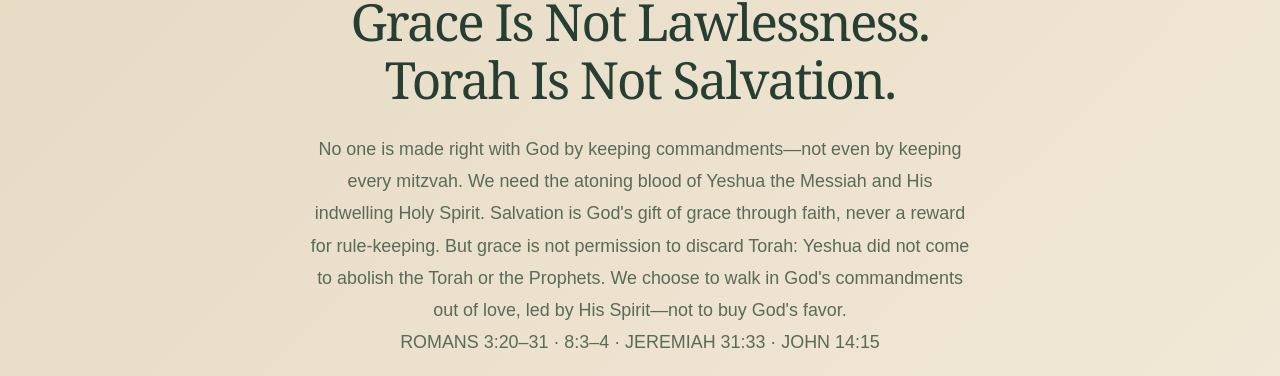
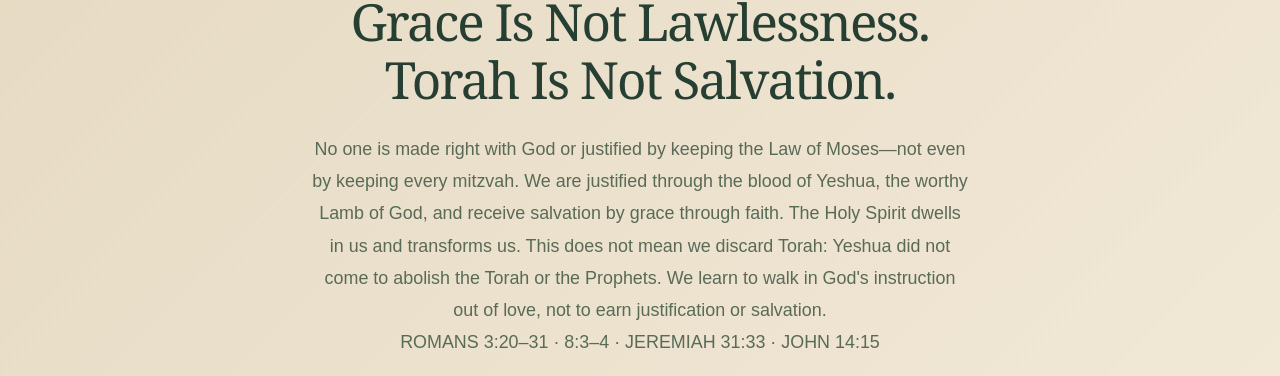
Before and after one commit to desukara/yeshua-roots, a Next.js app: page / in a window 1280 px wide. Shown: the part 2772-3148 px from the top of the page. Built offline with nearby package versions, Linux system fonts and the light colour scheme.

Commit message:
Align Torah, justification, and dietary copy

```diff
--- a/app/page.tsx
+++ b/app/page.tsx
@@ -4,7 +4,7 @@ export default function Home(){const {locale}=useLanguage();const c=t(locale);re
 <section className="romans-identity" aria-labelledby="romans-identity-heading"><div className="romans-identity-inner"><span className="kicker">{locale==="he"?"אל הרומים ב׳:28–29":"ROMANS 2:28–29 · KING JAMES VERSION"}</span><h2 id="romans-identity-heading">{locale==="he"?"מילת הלב":"A Jew Inwardly"}</h2><blockquote>{locale==="he"?"כי לא היהודי הגלוי לעין הוא יהודי, ולא המילה הגלויה בבשר היא מילה; אלא היהודי שבפנים הוא יהודי, ומילתו היא מילת הלב, ברוח ולא באות, ותהילתו אינה מבני אדם אלא מאלוהים.":"For he is not a Jew, which is one outwardly; neither is that circumcision, which is outward in the flesh: But he is a Jew, which is one inwardly; and circumcision is that of the heart, in the spirit, and not in the letter; whose praise is not of men, but of God."}</blockquote><p className="romans-identity-ref">{locale==="he"?"אל הרומים ב׳:28–29 · תרגום לעברית":"ROMANS 2:28–29 · KJV"}</p></div></section>
 <section className="home-intro home-restoration" aria-labelledby="restoration-heading"><span className="kicker">{locale==="he"?"אמונתנו · משפחה אחת במשיח":"OUR CORE MESSAGE · ONE FAMILY IN MESSIAH"}</span><h2 id="restoration-heading">{locale==="he"?"משיבים את דרכו של ישוע":"Restoring the Way of Yeshua"}</h2><p>{locale==="he"?"בשורשי ישוע אנו מלמדים שכל המאמינים שיש בהם רוח המשיח הם חלק מהעם היהודי במשיח. יהודי אמיתי הוא יהודי בפנימיותו, שלבו נימול ברוח, והולך יום יום בהדרכת ישוע. ישוע לא קרא לתלמידיו לעזוב את התורה או את אמונת ישראל. אנו מבקשים לשוב לשורשי התנועה המשיחית היהודית שהחלה עם ישוע ותלמידיו.":"At Yeshua Roots, we teach that all believers indwelt by the Holy Spirit of Yeshua are Jewish people in Messiah. A true Jew is one inwardly, circumcised in heart by the Spirit, living day by day under Yeshua’s leading. The movement of Yeshua began within Judaism. He never called His followers to abandon Torah or Israel’s faith. We are restoring the Jewish identity and way of life of the original Yeshua movement."}</p><p className="restoration-references">{locale==="he"?"אל הרומים ב׳:28–29 · יוחנן ח׳:39 · אל הגלטים ג׳:29 · מעשי השליחים כ״א:20":"ROMANS 2:28–29 · JOHN 8:39 · GALATIANS 3:29 · ACTS 21:20"}</p></section>
 <section className="home-intro" aria-labelledby="fulfillment-heading"><span className="kicker">{locale==="he"?"מתי ה׳:17–19 · התורה והנביאים":"MATTHEW 5:17–19 · TORAH AND PROPHETS"}</span><h2 id="fulfillment-heading">{locale==="he"?"לא לבטל. לקיים.":"Fulfilled in Messiah"}</h2><p>{locale==="he"?"ישוע מלמד שאינו בא לבטל את התורה או את הנביאים, אלא לקיים אותם. אנחנו לומדים את דבריו בהקשרם היהודי, ומבקשים להבין את התורה, הנביאים וכתבי השליחים לאור המשיח החי.":"Yeshua said He hadn’t come to tear down the Torah and the Prophets. He came to fulfill them, not set them aside. He shows us how deeply God’s commandments reach, right into the heart. Here we read His words the way His first listeners heard them, in their Jewish setting, with the living Messiah right at the center of the Law, the Prophets, and the Apostolic Writings."}</p><Link className="text-link" href="/torah">{locale==="he"?"לימוד התורה והכתובים":"Explore Torah and Scripture"} <ArrowRight size={17}/></Link></section>
-<section className="home-intro home-heart" aria-labelledby="heart-heading"><span className="kicker">{locale==="he"?"אפסים ב׳:8–10 · מתי ה׳:17–19 · אל הרומים ג׳:31":"EPHESIANS 2:8–10 · MATTHEW 5:17–19 · ROMANS 3:31"}</span><h2 id="heart-heading">{locale==="he"?"החסד אינו הפקרות. התורה אינה ישועה.":"Grace Is Not Lawlessness. Torah Is Not Salvation."}</h2><p>{locale==="he"?"אין אדם נעשה צדיק לפני אלוהים בזכות שמירת מצוות, גם אם יקיים את כולן. אנו זקוקים לכפרה בדמו של ישוע המשיח ולרוח הקודש השוכנת בנו. הישועה היא בחסד דרך האמונה, לא שכר על מעשים. אך החסד אינו רישיון להשליך את התורה: ישוע לא בא לבטל את התורה ואת הנביאים. אנו בוחרים ללכת במצוות אלוהים מתוך אהבה, בהדרכת רוחו, ולא כדי לקנות את חסדו.":"No one is made right with God by keeping commandments—not even by keeping every mitzvah. We need the atoning blood of Yeshua the Messiah and His indwelling Holy Spirit. Salvation is God's gift of grace through faith, never a reward for rule-keeping. But grace is not permission to discard Torah: Yeshua did not come to abolish the Torah or the Prophets. We choose to walk in God's commandments out of love, led by His Spirit—not to buy God's favor."}</p><p className="restoration-references">{locale==="he"?"אל הרומים ג׳:20–31 · ח׳:3–4 · ירמיהו ל״א:33 · יוחנן י״ד:15":"ROMANS 3:20–31 · 8:3–4 · JEREMIAH 31:33 · JOHN 14:15"}</p><Link className="text-link" href="/about">{locale==="he"?"קראו על אמונתנו":"Read What We Believe"} <ArrowRight size={17}/></Link></section>
+<section className="home-intro home-heart" aria-labelledby="heart-heading"><span className="kicker">{locale==="he"?"אפסים ב׳:8–10 · מתי ה׳:17–19 · אל הרומים ג׳:31":"EPHESIANS 2:8–10 · MATTHEW 5:17–19 · ROMANS 3:31"}</span><h2 id="heart-heading">{locale==="he"?"החסד אינו הפקרות. התורה אינה ישועה.":"Grace Is Not Lawlessness. Torah Is Not Salvation."}</h2><p>{locale==="he"?"לא קיום תורת משה ולא שמירת מצוות מצדיקים אותנו לפני אלוהים, גם אם יקוימו כולן. אנו מוצדקים בדמו של ישוע, שה האלוהים הראוי, ומקבלים ישועה בחסד דרך האמונה. רוח הקודש שוכנת בנו ומשנה אותנו. אין פירוש הדבר שאנו משליכים את התורה: ישוע לא בא לבטל את התורה ואת הנביאים. אנו לומדים ללכת בהדרכת אלוהים מתוך אהבה, ולא כדי לזכות בצדקה או בישועה.":"No one is made right with God or justified by keeping the Law of Moses—not even by keeping every mitzvah. We are justified through the blood of Yeshua, the worthy Lamb of God, and receive salvation by grace through faith. The Holy Spirit dwells in us and transforms us. This does not mean we discard Torah: Yeshua did not come to abolish the Torah or the Prophets. We learn to walk in God's instruction out of love, not to earn justification or salvation."}</p><p className="restoration-references">{locale==="he"?"אל הרומים ג׳:20–31 · ח׳:3–4 · ירמיהו ל״א:33 · יוחנן י״ד:15":"ROMANS 3:20–31 · 8:3–4 · JEREMIAH 31:33 · JOHN 14:15"}</p><Link className="text-link" href="/about">{locale==="he"?"קראו על אמונתנו":"Read What We Believe"} <ArrowRight size={17}/></Link></section>
 <section className="grafted-olive grafted-olive-photo-section" aria-labelledby="grafted-olive-heading"><div className="grafted-olive-art"><img className="torah-ceremony-photo" src="/brand/torah-ceremony.png" alt="Jacob Simmons carrying the Torah during a ceremony" loading="lazy" /></div><div className="grafted-olive-copy"><span className="kicker">{locale==="he"?"שורשי ישוע · תנועה יהודית משיחית רפורמית":"YESHUA ROOTS · A MESSIANIC JEWISH REFORM MOVEMENT"}</span><h2 id="grafted-olive-heading">{locale==="he"?"מושרשים בישוע. התורה במרכז.":"Rooted in Yeshua. Centered on Torah."}</h2><p>{locale==="he"?"משיבים את התנועה היהודית המקורית של ישוע: משיח אחד, תורה אחת, משפחה אחת, בהנהגת רוחו.":"Restoring the original Jewish movement of Yeshua: one Messiah, one Torah, one family, led by His Spirit."}</p><p className="grafted-olive-scripture">{locale==="he"?"יעקב סימונס":"Jacob Simmons"}</p><Link className="grafted-olive-link" href="/history/jewish-roots">{locale==="he"?"גלו את שורשינו בישוע":"Explore Our Yeshua Roots"} <ArrowRight size={17}/></Link></div></section>
 <section className="interlinear-promo"><span className="kicker">{locale==="he"?"לימוד תורה · עיון במילים":"TORAH STUDY · WORD STUDY"}</span><h2>{locale==="he"?"ללמוד את התורה, מילה אחר מילה.":"Read the Torah, One Hebrew Word at a Time"}</h2><p>{locale==="he"?"קוראים בעברית, לומדים את המשמעות באנגלית ומעמיקים בלשון המקרא.":"Dig into biblical Hebrew with vowel markings, transliteration, clear English meanings, and word notes you can click on as you read."}</p><Link className="btn primary" href="/interlinear">{locale==="he"?"פתיחת הלימוד הבין־שורי":"Open the Interlinear Reader"} <ArrowRight size={18}/></Link></section>
 
```
